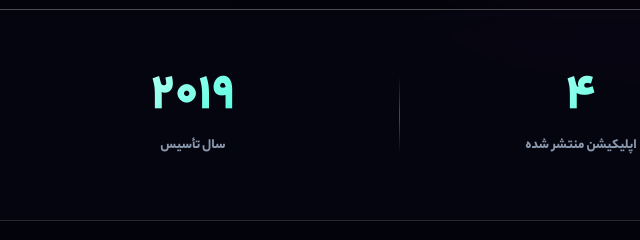
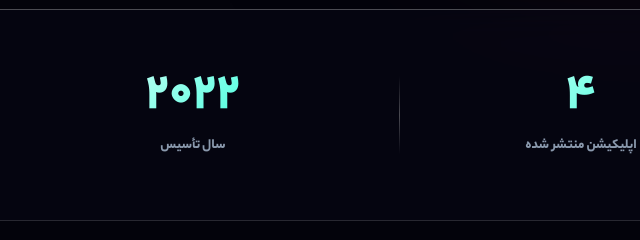
Before and after one commit to razanteam/razanteam, a plain HTML site: page index.html in a window 1280 px wide. Shown: the part 939-1179 px from the top of the page, 59-699 px from the left. Drawn offline with Linux system fonts and the light colour scheme.

Commit message:
Update index.html

```diff
--- a/index.html
+++ b/index.html
@@ -728,7 +728,7 @@
             <span class="stat-label" id="txt-stat-apps">اپلیکیشن منتشر شده</span>
         </div>
         <div class="stat-item">
-            <span class="stat-num" id="stat-year">۲۰۱۹</span>
+            <span class="stat-num" id="stat-year">۲۰۲۲</span>
             <span class="stat-label" id="txt-stat-year">سال تأسیس</span>
         </div>
     </div>
```
